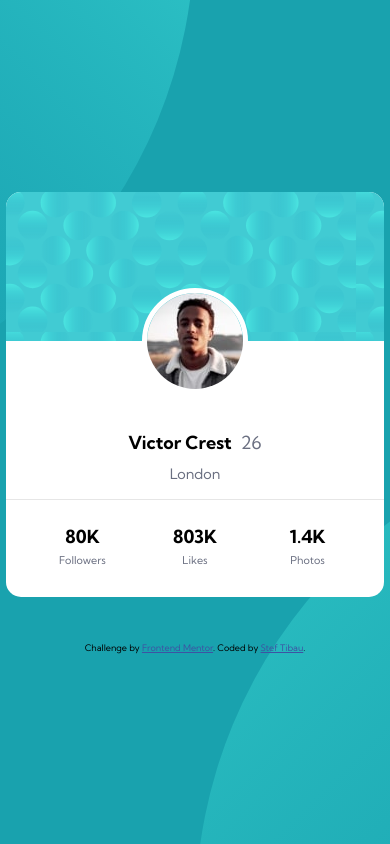
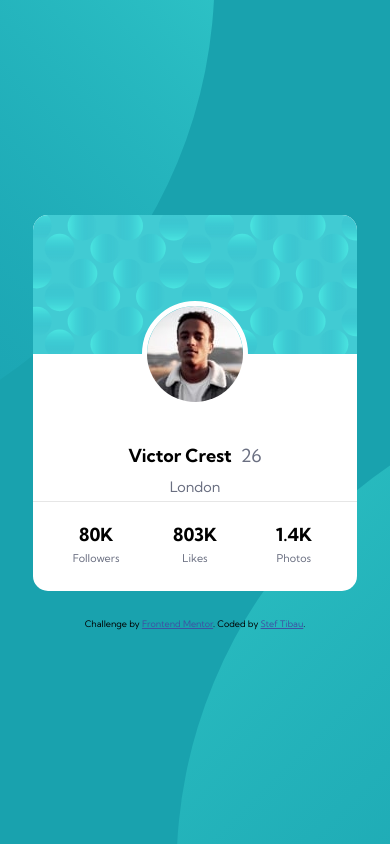
Before and after one commit to stibau/profile_card_component, a plain HTML site: page index.html in a window 390 px wide. Drawn offline with Linux system fonts and the light colour scheme.

Commit message:
First finished version

```diff
--- a/css/styles.css
+++ b/css/styles.css
@@ -31,12 +31,23 @@ body{
     align-items: center;
     justify-content: center;
 }
+@media screen and (max-width: 500px) {
+    body{
+        background-position: right 45vw bottom 45vh, left 45vw top 45vh;
+    }
+}
 
 .card{
     background-color: var(--white);
-    height: 22.5em;
-    width: 21em;
+    height: 20.7em;
+    width: 19.58em;
     border-radius: 15px;
+}
+@media screen and (max-width: 500px) {
+    .card{
+        height: 20.88em;
+        width: 17.97em;
+    }
 }
 
 .pic{
@@ -107,9 +118,9 @@ body{
 }
 
 .attribution {
-    padding-top: 5em;
     font-size: 0.5em;
     text-align: center;
+    margin-top: 3em;
 }
 
 .attribution a {
```
Also changed, not shown: screenshots/mobile_solution.png (added), 1 other file.
